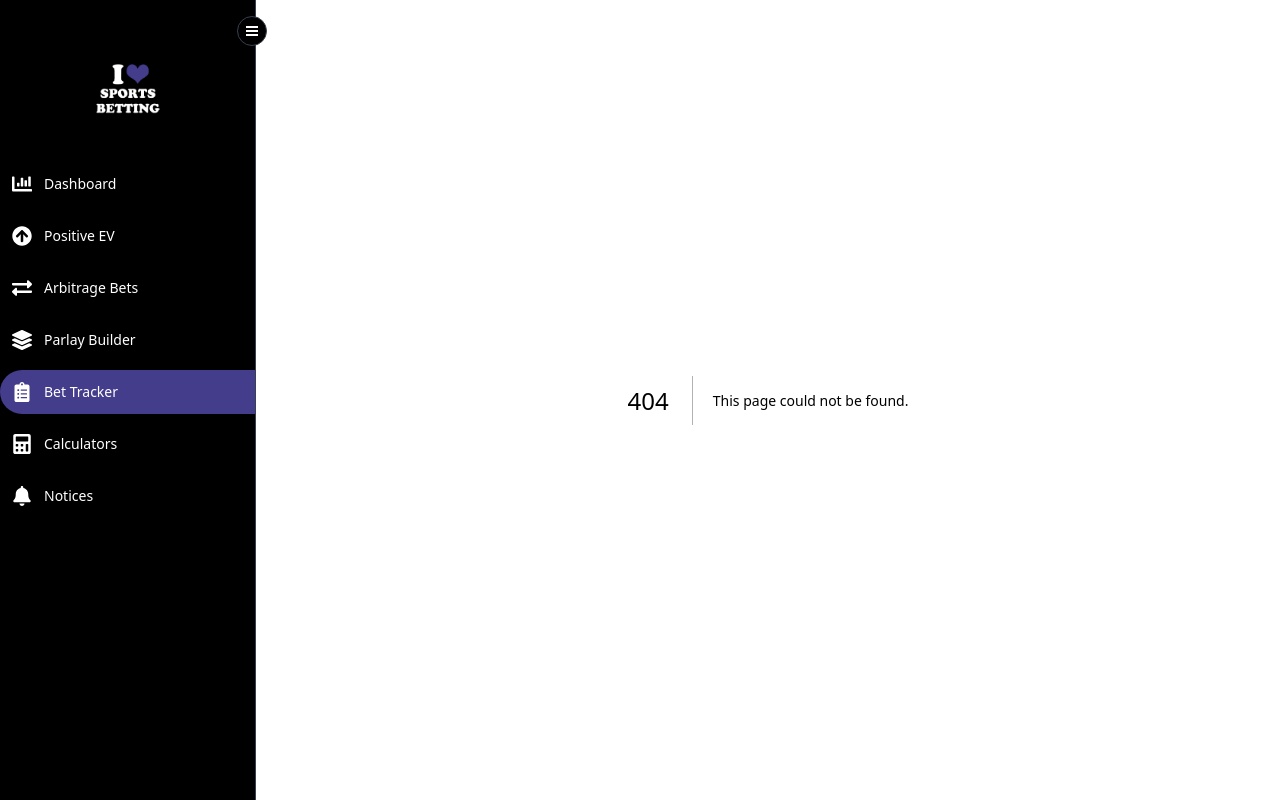
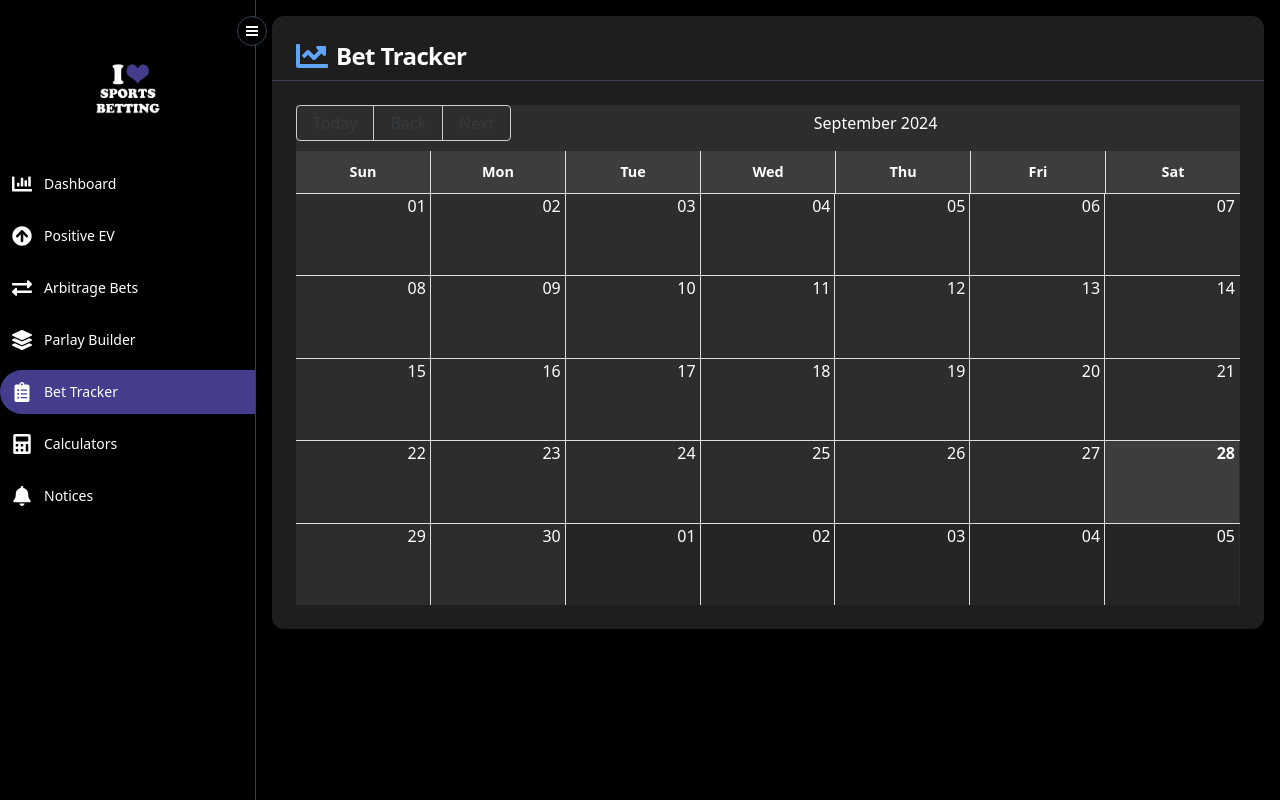
Before and after one commit to b9llach/ilovesportsbetting, a Next.js app: page /bet-tracker in a window 1280 px wide. Before the commit this address had no page. Built offline with nearby package versions, Linux system fonts and the light colour scheme.

Commit message:
updated parlay and calendar started

```diff
--- a/package.json
+++ b/package.json
@@ -23,10 +23,13 @@
     "class-variance-authority": "^0.7.0",
     "clsx": "^2.1.1",
     "cmdk": "^1.0.0",
+    "date-fns": "^4.1.0",
     "framer-motion": "^11.5.6",
     "lucide-react": "^0.441.0",
+    "moment": "^2.30.1",
     "next": "14.2.12",
     "react": "^18",
+    "react-big-calendar": "^1.15.0",
     "react-dom": "^18",
     "react-hook-form": "^7.53.0",
     "react-icons": "^5.3.0",
@@ -38,6 +41,7 @@
   "devDependencies": {
     "@types/node": "^20",
     "@types/react": "^18",
+    "@types/react-big-calendar": "^1.8.12",
     "@types/react-dom": "^18",
     "autoprefixer": "^10.4.20",
     "eslint": "^8",
--- /dev/null
+++ b/src/app/bet-tracker/page.tsx
@@ -0,0 +1,11 @@
+import BetTracker from '@/components/BetTracker';
+
+function App() {
+  return (
+    <div className="App">
+      <BetTracker />
+    </div>
+  );
+}
+
+export default App;
--- a/src/app/globals.css
+++ b/src/app/globals.css
@@ -69,6 +69,38 @@
   backdrop-filter: blur(4px);
 }
 
+.custom-calendar {
+  background-color: #2D2D2D;
+  color: #FFFFFF;
+}
+
+.custom-calendar .rbc-header {
+  background-color: #3D3D3D;
+  color: #FFFFFF;
+  padding: 10px;
+  font-weight: bold;
+}
+
+.custom-calendar .rbc-month-view {
+  border: none;
+}
+
+.custom-calendar .rbc-day-bg {
+  background-color: #2D2D2D;
+}
+
+.custom-calendar .rbc-off-range-bg {
+  background-color: #252525;
+}
+
+.custom-calendar .rbc-today {
+  background-color: #3D3D3D;
+}
+
+.custom-calendar .rbc-button-link {
+  color: #FFFFFF;
+}
+
 @layer base {
   * {
     @apply border-border;
--- /dev/null
+++ b/src/components/BetTracker.tsx
@@ -0,0 +1,92 @@
+"use client";
+
+import React, { useState } from 'react';
+import { Calendar, momentLocalizer } from 'react-big-calendar';
+import moment from 'moment';
+import 'react-big-calendar/lib/css/react-big-calendar.css';
+import { Card, CardContent, CardHeader, CardTitle } from "@/components/ui/card";
+import { FaChartLine } from "react-icons/fa";
+
+// Setup the localizer for react-big-calendar
+const localizer = momentLocalizer(moment);
+
+// Fake data for bets
+const bets = [
+  { date: new Date(2023, 5, 1), profit: 50 },
+  { date: new Date(2023, 5, 3), profit: -20 },
+  { date: new Date(2023, 5, 5), profit: 30 },
+  { date: new Date(2023, 5, 10), profit: -15 },
+  { date: new Date(2023, 5, 15), profit: 100 },
+];
+
+const BetTracker = () => {
+  const [selectedDate, setSelectedDate] = useState<Date | null>(null);
+
+  const events = bets.map(bet => ({
+    start: bet.date,
+    end: bet.date,
+    title: `$${bet.profit > 0 ? '+' : ''}${bet.profit}`,
+    profit: bet.profit,
+  }));
+
+  const handleSelectEvent = (event: any) => {
+    setSelectedDate(event.start);
+  };
+
+  const eventStyleGetter = (event: any) => {
+    const style = {
+      backgroundColor: event.profit > 0 ? '#4CAF50' : '#F44336',
+      color: 'white',
+      border: 'none',
+      borderRadius: '4px',
+      padding: '2px 5px',
+    };
+    return { style };
+  };
+
+  const selectedDateProfit = selectedDate
+    ? bets.find(bet => bet.date.getTime() === selectedDate.getTime())?.profit
+    : null;
+
+  return (
+    <div className="w-full p-4">
+      <Card className="bg-[#1E1E1E] border-none text-white rounded-xl shadow-lg hover:shadow-2xl transition-all duration-300">
+        <CardHeader className="flex flex-row items-center justify-between space-y-0 pb-2 border-b border-gray-700">
+          <div className="flex items-center space-x-2">
+            <FaChartLine className="h-8 w-8 text-blue-400" />
+            <CardTitle className="text-2xl font-bold">Bet Tracker</CardTitle>
+          </div>
+        </CardHeader>
+        <CardContent className="pt-6">
+          <Calendar
+            localizer={localizer}
+            events={events}
+            startAccessor="start"
+            endAccessor="end"
+            style={{ height: 500 }}
+            onSelectEvent={handleSelectEvent}
+            eventPropGetter={eventStyleGetter}
+            formats={{
+              dayFormat: 'D',
+              dayHeaderFormat: (date: Date) => moment(date).format('ddd'),
+            }}
+            views={['month']}
+            className="custom-calendar"
+          />
+          {selectedDate && (
+            <div className="mt-4 text-center">
+              <h3 className="text-lg font-semibold">
+                Selected Date: {moment(selectedDate).format('MMMM D, YYYY')}
+              </h3>
+              <p className="text-xl font-bold">
+                Profit/Loss: ${selectedDateProfit !== null ? selectedDateProfit : 'No bets'}
+              </p>
+            </div>
+          )}
+        </CardContent>
+      </Card>
+    </div>
+  );
+};
+
+export default BetTracker;
--- a/src/components/ParlayBuilder.tsx
+++ b/src/components/ParlayBuilder.tsx
@@ -149,17 +149,17 @@ const ParlayBuilder = () => {
                   </SelectContent>
                 </Select>
               </div>
-              <ScrollArea className="h-[400px]">
-                <div className="space-y-4">
+              <ScrollArea className="h-[600px]">
+                <div className="grid grid-cols-2 gap-4">
                   {selectedSportsbook.availableBets.map(bet => (
                     <Card key={bet.id} className="bg-[#2D2D2D] border-none text-white hover:bg-[#3D3D3D] transition-colors duration-200">
-                      <CardContent className="p-4 flex justify-between items-center">
+                      <CardContent className="p-3 flex flex-col justify-between h-full">
                         <div>
-                          <p className="font-semibold">{bet.event}</p>
-                          <p className="text-sm text-gray-400">{bet.bet}</p>
+                          <p className="font-semibold text-sm">{bet.event}</p>
+                          <p className="text-xs text-gray-400">{bet.bet}</p>
                         </div>
-                        <div className="flex items-center space-x-2">
-                          <span className="font-semibold">{bet.odds}</span>
+                        <div className="flex items-center justify-between mt-2">
+                          <span className="font-semibold text-sm">{bet.odds}</span>
                           <Button
                             onClick={() => addBet(bet)}
                             variant="ghost"
@@ -177,7 +177,7 @@ const ParlayBuilder = () => {
             </div>
             <div>
               <h3 className="text-lg font-semibold mb-4">Your Parlay</h3>
-              <ScrollArea className="h-[300px]">
+              <ScrollArea className="h-[500px]">
                 <div className="space-y-4">
                   {selectedBets.map(bet => (
                     <Card key={bet.id} className="bg-[#2D2D2D] border-none text-white">
```
Also changed, not shown: 1 other file (tests, documents, lock files or other folders).
